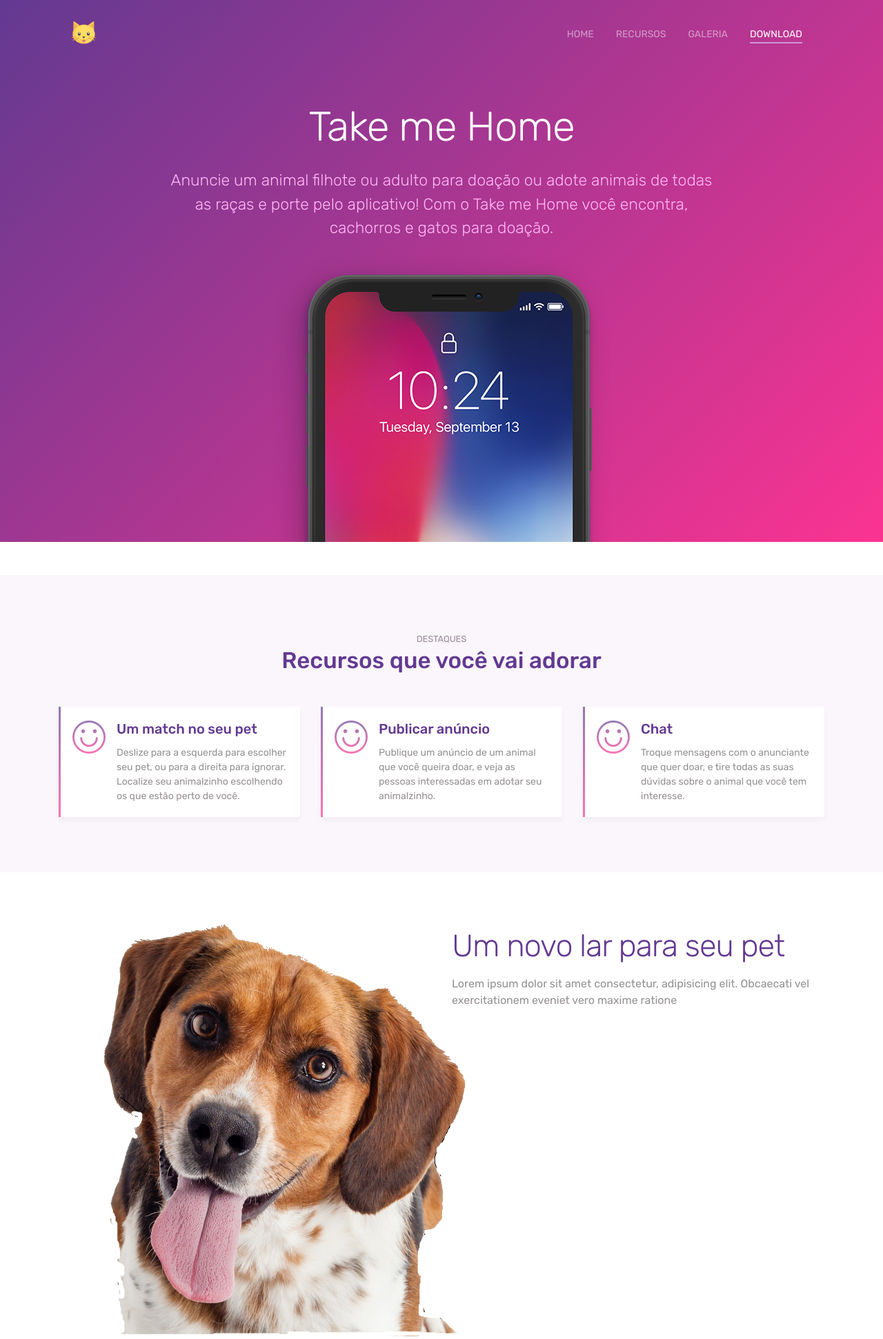
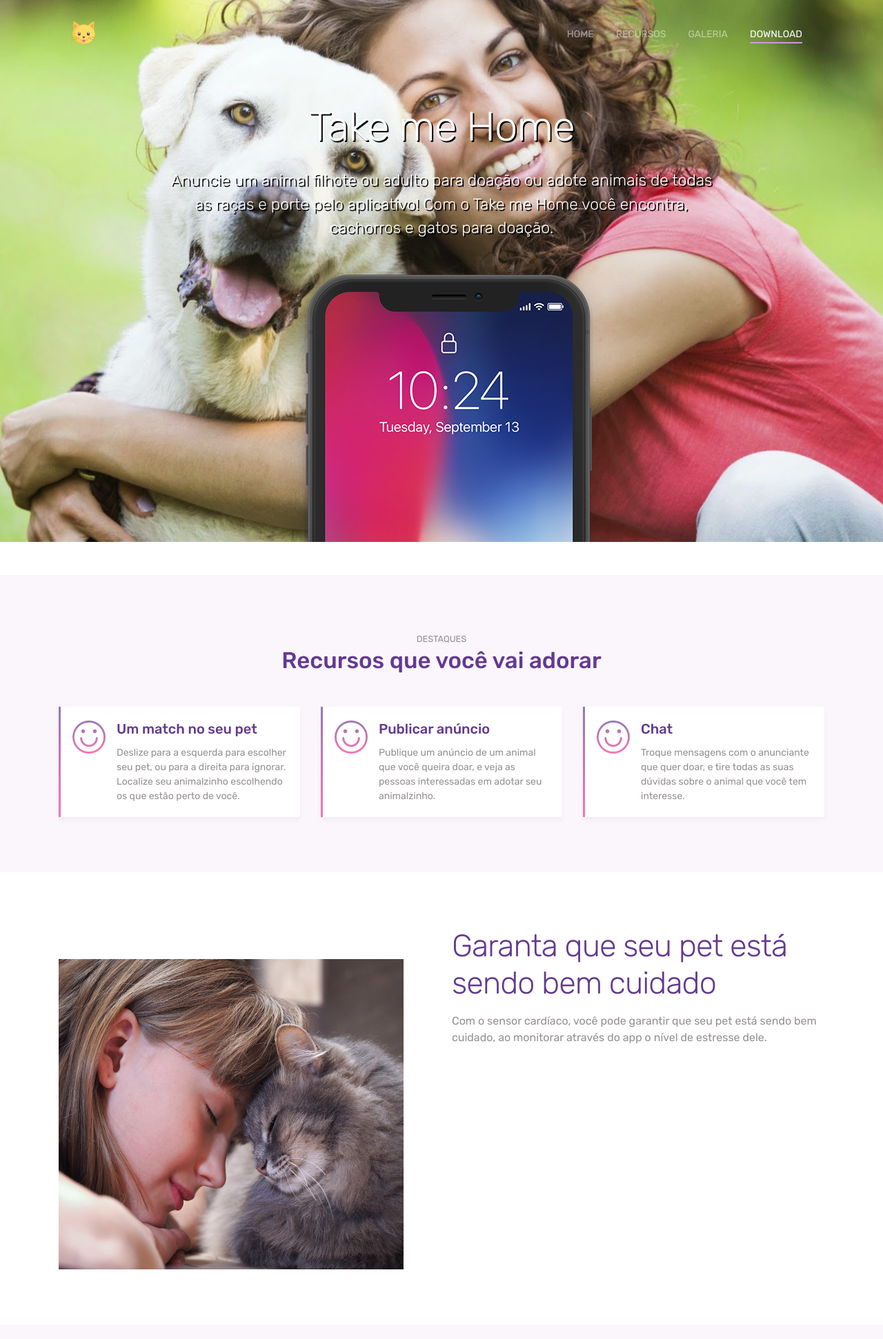
Before and after one commit to MatheusMatheus/landing-page, a plain HTML site: page MobApp/index.html in a window 1280 px wide. Shown: the top 1942 px of the page at 69% size. Drawn offline with Linux system fonts and the light colour scheme.

Commit message:
Melhoras na landing page

```diff
--- a/MobApp/css/style.css
+++ b/MobApp/css/style.css
@@ -240,16 +240,24 @@ header {
 }
 
 .bg-gradient {
+
     background-image: -moz-linear-gradient( 135deg, rgba(60, 8, 118, 0.8) 0%, rgba(250, 0, 118, 0.8) 100%);
     background-image: -webkit-linear-gradient( 135deg, rgba(60, 8, 118, 0.8) 0%, rgba(250, 0, 118, 0.8) 100%);
     background-image: -ms-linear-gradient( 135deg, rgba(60, 8, 118, 0.8) 0%, rgba(250, 0, 118, 0.8) 100%);
     background-image: linear-gradient( 135deg, rgba(60, 8, 118, 0.8) 0%, rgba(250, 0, 118, 0.8) 100%);
 }
 
+#home {
+    background-image: url("../images/mulher-com-cachorro.jpg");
+    background-repeat: no-repeat;
+    background-position: center;
+}
+
 .tagline {
     font-size: 23px;
     font-weight: 300;
-    color: #ffb8f6;
+    color: #fff;
+    text-shadow: 2px 2px #000;
     max-width: 800px;
     margin: 0 auto;
 }
@@ -382,7 +390,7 @@ header {
 
 .perspective-phone {
     position: relative;
-    z-index: -1;
+    z-index: 5;
 }
 
 @media (min-width:992px) {
@@ -500,7 +508,6 @@ header {
     background: #ff487e;
     box-shadow: 0px 9px 32px 0px rgba(0, 0, 0, 0.07);
 }
-
 
 /*  IMAGE GALLERY
 ----------------------*/
--- a/MobApp/index.html
+++ b/MobApp/index.html
@@ -60,7 +60,7 @@ URI     : https://colorlib.com
 
     <header class="bg-gradient" id="home">
         <div class="container mt-5">
-            <h1>Take me Home</h1>
+            <h1 style = " text-shadow: 2px 2px #000;">Take me Home</h1>
             <p class="tagline">Anuncie um animal filhote ou adulto para doação ou adote animais de todas as raças e porte pelo aplicativo! Com o Take me Home você encontra, cachorros e gatos para doação. </p>
         </div>
         <div class="img-holder mt-3"><img src="images/iphonex.png" alt="phone" class="img-fluid"></div>
@@ -131,19 +131,20 @@ URI     : https://colorlib.com
 
     </div>
     <!-- // end .section -->
-    <div class="section">
+    <div class="section sensor-cardiaco">
 
         <div class="container">
             <div class="row">
                 <div class="col-lg-6 offset-lg-6">
 
-                    <h2>Um novo lar para seu pet</h2>
-                    <p class="mb-4">Lorem ipsum dolor sit amet consectetur, adipisicing elit. Obcaecati vel exercitationem eveniet vero maxime ratione </p>
+                    <h2>Garanta que seu pet está sendo bem cuidado</h2>
+                    <p class="mb-4" >Com o sensor cardíaco, você pode garantir que seu pet está sendo bem cuidado, ao monitorar através do app o nível de estresse dele.
+                    </p>
 
                 </div>
             </div>
             <div class="perspective-phone">
-                <img src="images/cachorro-feliz.png" alt="perspective phone" class="img-fluid">
+                <img style = "width: 500px; height: 450px;" src="images/menina-gato.jpg" alt="perspective phone" class="img-fluid">
             </div>
         </div>
 
```
Also changed, not shown: MobApp/images/coracao-gif.gif (added), MobApp/images/menina-gato.jpg (added), MobApp/images/mulher-com-cachorro.jpg (added), 4 other files.
